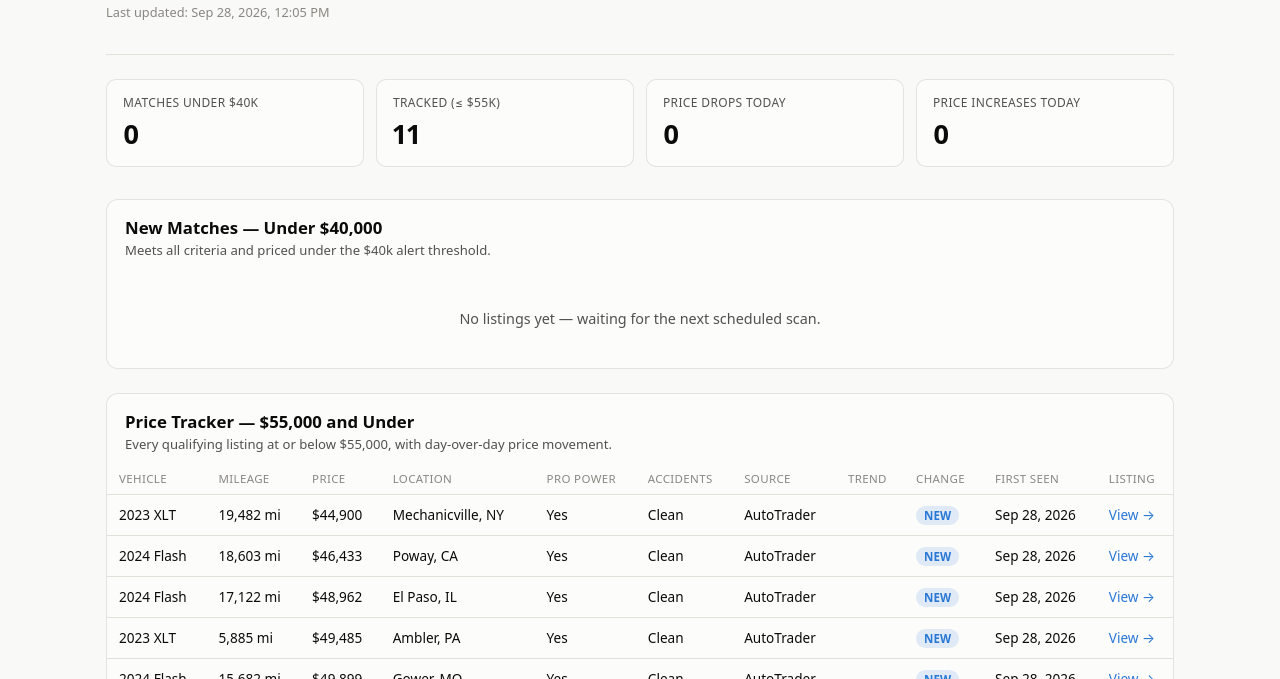
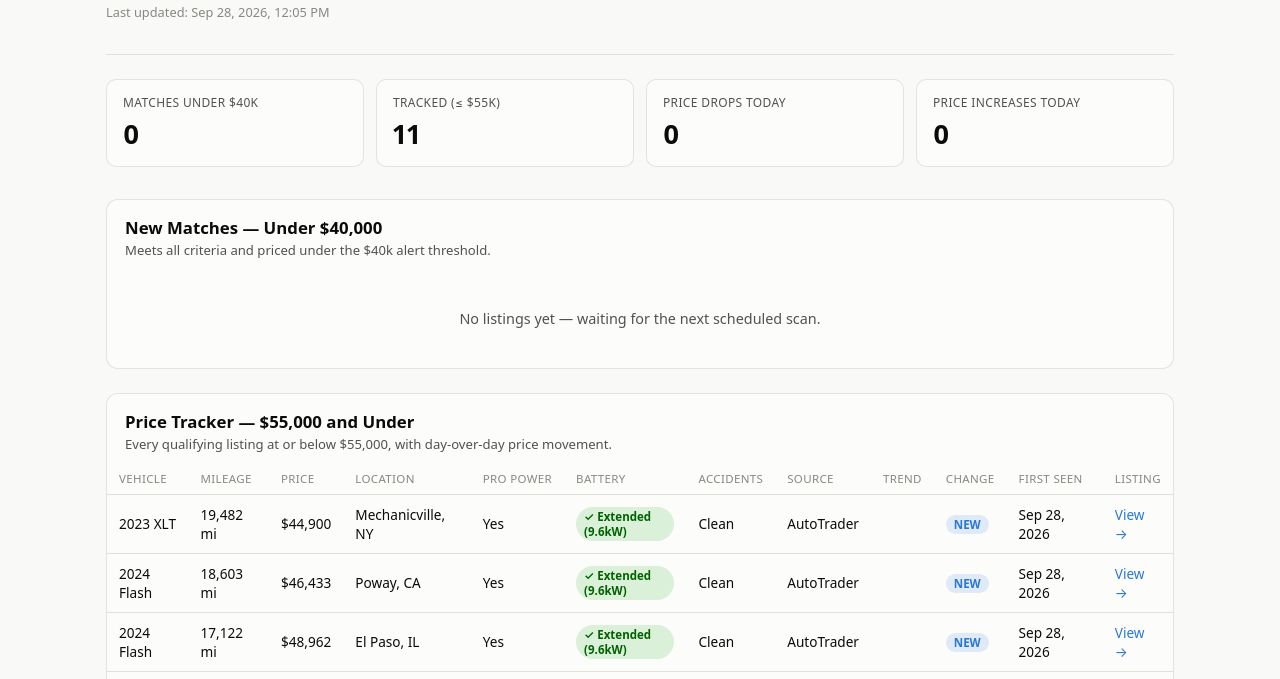
Before and after one commit to grollie/ford-lightning-tracker, a plain HTML site: page index.html in a window 1280 px wide. Shown: the part 91-770 px from the top of the page. Drawn offline with Linux system fonts and the light colour scheme.

Commit message:
Add Battery column showing VIN-confirmed Extended Range status
Surfaces the extendedRangeBattery field (set via NHTSA VIN decode)
as its own column, separate from the site-reported Pro Power claim
which has proven unreliable.

Co-Authored-By: Claude Sonnet 5 <noreply@anthropic.com>

```diff
--- a/data.json
+++ b/data.json
@@ -16,16 +16,16 @@
   },
   "sources": ["AutoTrader", "Cars.com", "CarGurus", "TrueCar", "CarMax"],
   "listings": [
-    {"id":"1FT6W1EV2PWG55805","url":"https://www.autotrader.com/cars-for-sale/vehicle/789986361","source":"AutoTrader","year":2023,"trim":"XLT","mileage":19482,"price":44900,"location":"Mechanicville, NY","proPower":true,"noAccidents":true,"firstSeen":"2026-09-28","status":"active","priceHistory":[{"date":"2026-09-28","price":44900}]},
-    {"id":"1FTVW3L79RWG20452","url":"https://www.autotrader.com/cars-for-sale/vehicle/787402583","source":"AutoTrader","year":2024,"trim":"Flash","mileage":18603,"price":46433,"location":"Poway, CA","proPower":true,"noAccidents":true,"firstSeen":"2026-09-28","status":"active","priceHistory":[{"date":"2026-09-28","price":46433}]},
-    {"id":"1FT6W3L77RWG09521","url":"https://www.autotrader.com/cars-for-sale/vehicle/785688085","source":"AutoTrader","year":2024,"trim":"Flash","mileage":17122,"price":48962,"location":"El Paso, IL","proPower":true,"noAccidents":true,"firstSeen":"2026-09-28","status":"active","priceHistory":[{"date":"2026-09-28","price":48962}]},
-    {"id":"1FT6W1EV9PWG35499","url":"https://www.autotrader.com/cars-for-sale/vehicle/790089867","source":"AutoTrader","year":2023,"trim":"XLT","mileage":5885,"price":49485,"location":"Ambler, PA","proPower":true,"noAccidents":true,"firstSeen":"2026-09-28","status":"active","priceHistory":[{"date":"2026-09-28","price":49485}]},
-    {"id":"1FT6W3L72RWG14237","url":"https://www.autotrader.com/cars-for-sale/vehicle/782024114","source":"AutoTrader","year":2024,"trim":"Flash","mileage":15682,"price":49899,"location":"Gower, MO","proPower":true,"noAccidents":true,"firstSeen":"2026-09-28","status":"active","priceHistory":[{"date":"2026-09-28","price":49899}]},
-    {"id":"1FTVW1EV4PWG42310","url":"https://www.autotrader.com/cars-for-sale/vehicle/791636065","source":"AutoTrader","year":2023,"trim":"XLT","mileage":19128,"price":50691,"location":"Loveland, CO","proPower":true,"noAccidents":true,"firstSeen":"2026-09-28","status":"active","priceHistory":[{"date":"2026-09-28","price":50691}]},
-    {"id":"1FT6W3L7XRWG05012","url":"https://www.autotrader.com/cars-for-sale/vehicle/791962342","source":"AutoTrader","year":2024,"trim":"Flash","mileage":16019,"price":52195,"location":"Pell City, AL","proPower":true,"noAccidents":true,"firstSeen":"2026-09-28","status":"active","priceHistory":[{"date":"2026-09-28","price":52195}]},
-    {"id":"1FTVW3L72SWG04812","url":"https://www.autotrader.com/cars-for-sale/vehicle/789587651","source":"AutoTrader","year":2025,"trim":"Flash","mileage":17747,"price":52780,"location":"Little Rock, AR","proPower":true,"noAccidents":true,"firstSeen":"2026-09-28","status":"active","priceHistory":[{"date":"2026-09-28","price":52780}]},
-    {"id":"1FT6W3L74RWG04857","url":"https://www.autotrader.com/cars-for-sale/vehicle/791274401","source":"AutoTrader","year":2024,"trim":"Flash","mileage":6341,"price":52895,"location":"Moncks Corner, SC","proPower":true,"noAccidents":true,"firstSeen":"2026-09-28","status":"active","priceHistory":[{"date":"2026-09-28","price":52895}]},
-    {"id":"1FT6W3L75SWG00919","url":"https://www.autotrader.com/cars-for-sale/vehicle/788623952","source":"AutoTrader","year":2025,"trim":"Flash","mileage":6627,"price":53595,"location":"Wall, NJ","proPower":true,"noAccidents":true,"firstSeen":"2026-09-28","status":"active","priceHistory":[{"date":"2026-09-28","price":53595}]},
-    {"id":"1FTVW3L76RWG03222","url":"https://www.autotrader.com/cars-for-sale/vehicle/791273164","source":"AutoTrader","year":2024,"trim":"Flash","mileage":12751,"price":53985,"location":"Yarmouth, ME","proPower":true,"noAccidents":true,"firstSeen":"2026-09-28","status":"active","priceHistory":[{"date":"2026-09-28","price":53985}]}
+    {"id":"1FT6W1EV2PWG55805","url":"https://www.autotrader.com/cars-for-sale/vehicle/789986361","source":"AutoTrader","year":2023,"trim":"XLT","mileage":19482,"price":44900,"location":"Mechanicville, NY","proPower":true,"extendedRangeBattery":true,"noAccidents":true,"firstSeen":"2026-09-28","status":"active","priceHistory":[{"date":"2026-09-28","price":44900}]},
+    {"id":"1FTVW3L79RWG20452","url":"https://www.autotrader.com/cars-for-sale/vehicle/787402583","source":"AutoTrader","year":2024,"trim":"Flash","mileage":18603,"price":46433,"location":"Poway, CA","proPower":true,"extendedRangeBattery":true,"noAccidents":true,"firstSeen":"2026-09-28","status":"active","priceHistory":[{"date":"2026-09-28","price":46433}]},
+    {"id":"1FT6W3L77RWG09521","url":"https://www.autotrader.com/cars-for-sale/vehicle/785688085","source":"AutoTrader","year":2024,"trim":"Flash","mileage":17122,"price":48962,"location":"El Paso, IL","proPower":true,"extendedRangeBattery":true,"noAccidents":true,"firstSeen":"2026-09-28","status":"active","priceHistory":[{"date":"2026-09-28","price":48962}]},
+    {"id":"1FT6W1EV9PWG35499","url":"https://www.autotrader.com/cars-for-sale/vehicle/790089867","source":"AutoTrader","year":2023,"trim":"XLT","mileage":5885,"price":49485,"location":"Ambler, PA","proPower":true,"extendedRangeBattery":true,"noAccidents":true,"firstSeen":"2026-09-28","status":"active","priceHistory":[{"date":"2026-09-28","price":49485}]},
+    {"id":"1FT6W3L72RWG14237","url":"https://www.autotrader.com/cars-for-sale/vehicle/782024114","source":"AutoTrader","year":2024,"trim":"Flash","mileage":15682,"price":49899,"location":"Gower, MO","proPower":true,"extendedRangeBattery":true,"noAccidents":true,"firstSeen":"2026-09-28","status":"active","priceHistory":[{"date":"2026-09-28","price":49899}]},
+    {"id":"1FTVW1EV4PWG42310","url":"https://www.autotrader.com/cars-for-sale/vehicle/791636065","source":"AutoTrader","year":2023,"trim":"XLT","mileage":19128,"price":50691,"location":"Loveland, CO","proPower":true,"extendedRangeBattery":true,"noAccidents":true,"firstSeen":"2026-09-28","status":"active","priceHistory":[{"date":"2026-09-28","price":50691}]},
+    {"id":"1FT6W3L7XRWG05012","url":"https://www.autotrader.com/cars-for-sale/vehicle/791962342","source":"AutoTrader","year":2024,"trim":"Flash","mileage":16019,"price":52195,"location":"Pell City, AL","proPower":true,"extendedRangeBattery":true,"noAccidents":true,"firstSeen":"2026-09-28","status":"active","priceHistory":[{"date":"2026-09-28","price":52195}]},
+    {"id":"1FTVW3L72SWG04812","url":"https://www.autotrader.com/cars-for-sale/vehicle/789587651","source":"AutoTrader","year":2025,"trim":"Flash","mileage":17747,"price":52780,"location":"Little Rock, AR","proPower":true,"extendedRangeBattery":true,"noAccidents":true,"firstSeen":"2026-09-28","status":"active","priceHistory":[{"date":"2026-09-28","price":52780}]},
+    {"id":"1FT6W3L74RWG04857","url":"https://www.autotrader.com/cars-for-sale/vehicle/791274401","source":"AutoTrader","year":2024,"trim":"Flash","mileage":6341,"price":52895,"location":"Moncks Corner, SC","proPower":true,"extendedRangeBattery":true,"noAccidents":true,"firstSeen":"2026-09-28","status":"active","priceHistory":[{"date":"2026-09-28","price":52895}]},
+    {"id":"1FT6W3L75SWG00919","url":"https://www.autotrader.com/cars-for-sale/vehicle/788623952","source":"AutoTrader","year":2025,"trim":"Flash","mileage":6627,"price":53595,"location":"Wall, NJ","proPower":true,"extendedRangeBattery":true,"noAccidents":true,"firstSeen":"2026-09-28","status":"active","priceHistory":[{"date":"2026-09-28","price":53595}]},
+    {"id":"1FTVW3L76RWG03222","url":"https://www.autotrader.com/cars-for-sale/vehicle/791273164","source":"AutoTrader","year":2024,"trim":"Flash","mileage":12751,"price":53985,"location":"Yarmouth, ME","proPower":true,"extendedRangeBattery":true,"noAccidents":true,"firstSeen":"2026-09-28","status":"active","priceHistory":[{"date":"2026-09-28","price":53985}]}
   ]
 }
--- a/index.html
+++ b/index.html
@@ -288,12 +288,16 @@ function rowHtml(l, opts) {
   const opts_ = opts || {};
   const accident = l.noAccidents ? 'Clean' : 'Reported';
   const proPower = l.proPower ? 'Yes' : '—';
+  const battery = l.extendedRangeBattery
+    ? '<span class="badge good">✓ Extended (9.6kW)</span>'
+    : '<span class="badge flat">Unconfirmed</span>';
   return `<tr>
     <td>${l.year || ''} ${l.trim ? esc(l.trim) : ''}</td>
     <td>${NUMBER.format(l.mileage)} mi</td>
     <td>${CURRENCY.format(l.price)}</td>
     <td>${esc(l.location || '—')}</td>
     <td>${proPower}</td>
+    <td>${battery}</td>
     <td>${accident}</td>
     <td>${esc(l.source || '—')}</td>
     ${opts_.showTrend ? `<td>${sparkline(l.priceHistory)}</td><td>${deltaBadge(l.priceHistory)}</td>` : ''}
@@ -315,7 +319,7 @@ function renderTable(el, listings, opts) {
   el.innerHTML = `<div class="table-scroll"><table>
     <thead><tr>
       <th>Vehicle</th><th>Mileage</th><th>Price</th><th>Location</th>
-      <th>Pro Power</th><th>Accidents</th><th>Source</th>
+      <th>Pro Power</th><th>Battery</th><th>Accidents</th><th>Source</th>
       ${trendCols}
       <th>First Seen</th><th>Listing</th>
     </tr></thead>
```
